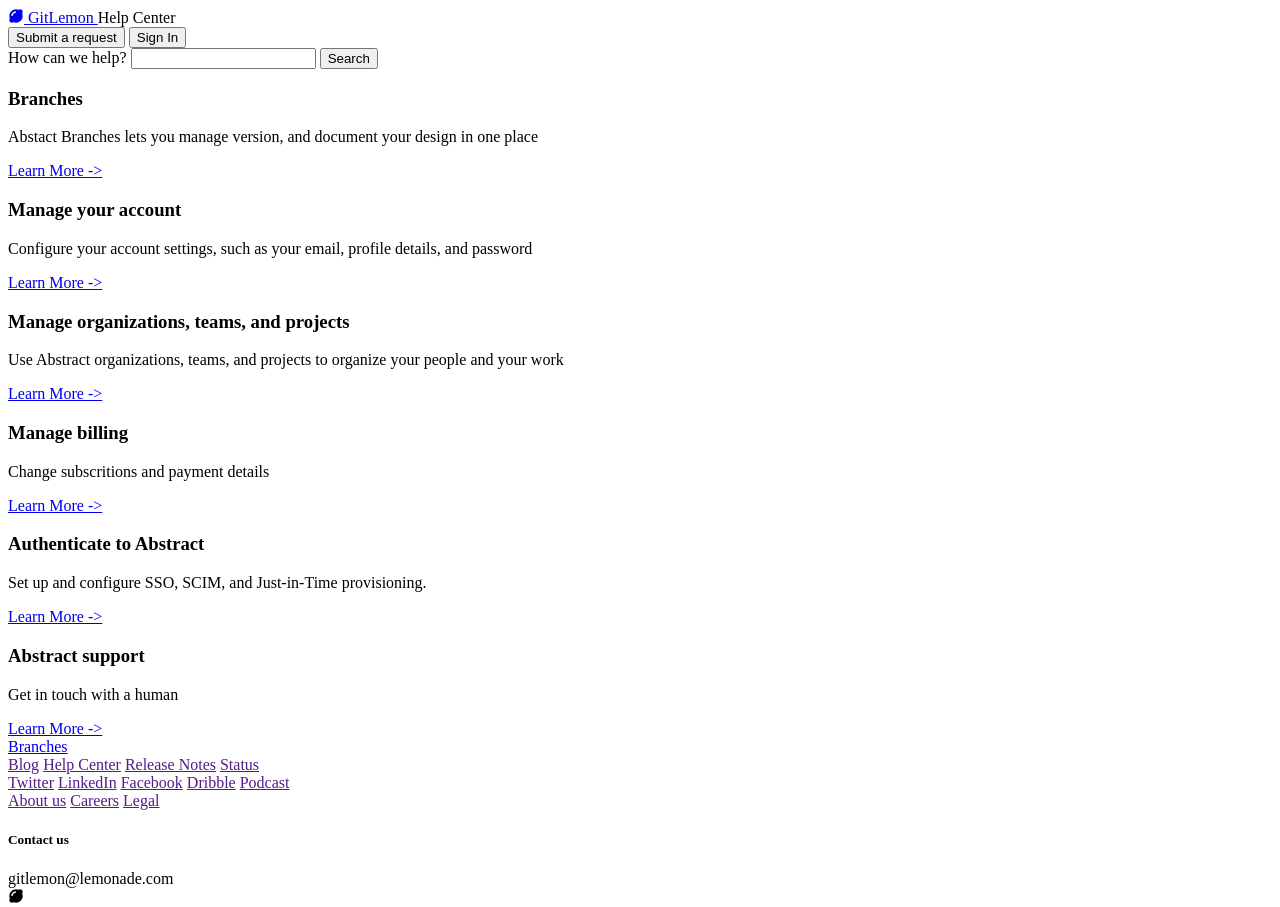
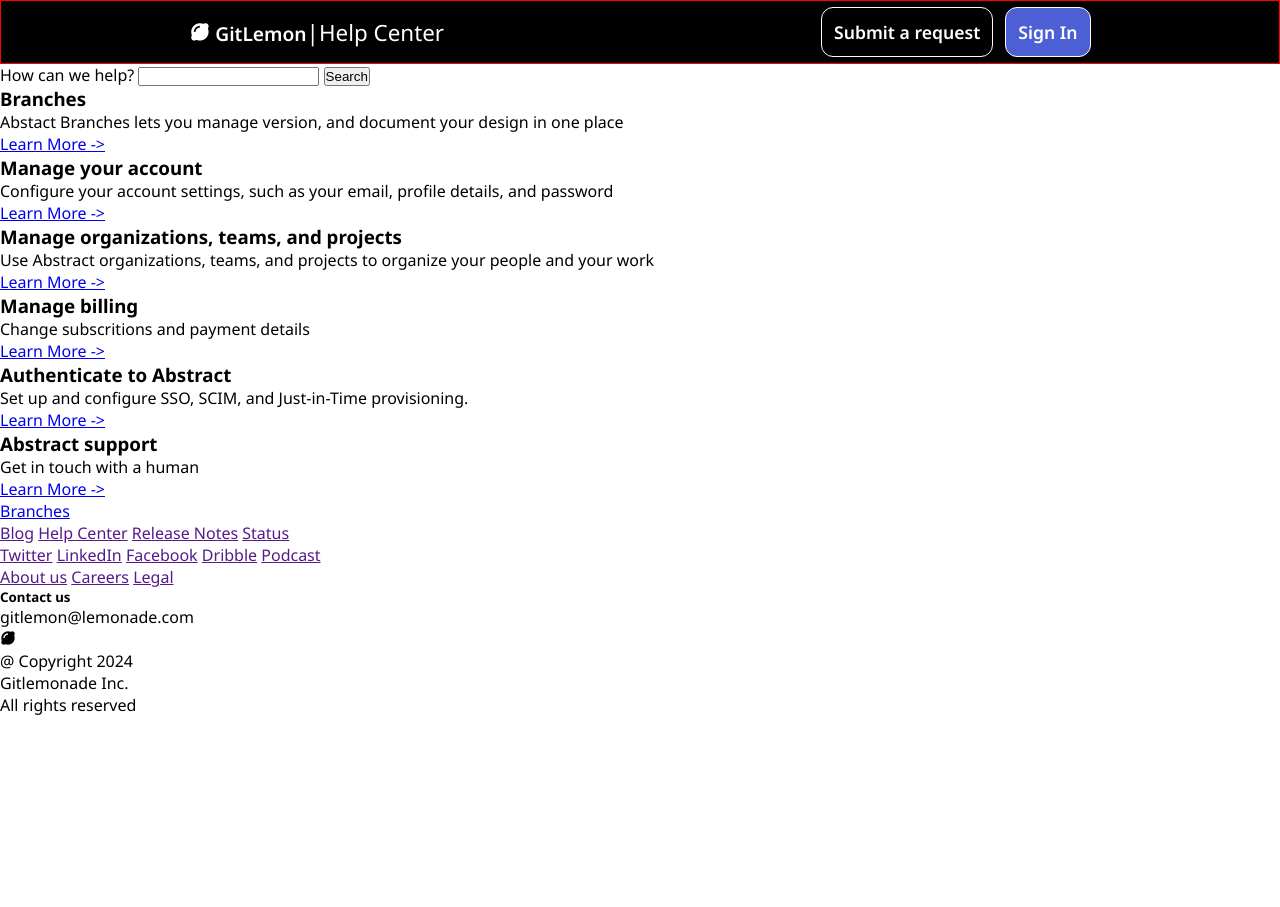
Before and after one commit to shyuuun/Web-Practice, a plain HTML site: page 8 - Full Page Practice/a - Abstract/index.html in a window 1280 px wide. Shown: the top 907 px of the page. After the commit the page ends 800 px from the top, so only its background shows below. Drawn offline with nearby package versions, Linux system fonts and the light colour scheme.

Commit message:
navbar added to a - abstract

```diff
--- a/8 - Full Page Practice/a - Abstract/css/styles.scss
+++ b/8 - Full Page Practice/a - Abstract/css/styles.scss
@@ -1 +1,78 @@
 @import 'colors';
+@import url('https://fonts.googleapis.com/css2?family=Noto+Sans:ital,wght@0,100..900;1,100..900&display=swap');
+
+@mixin debug {
+    border: 1px solid red;
+}
+
+* {
+    margin: 0;
+    padding: 0;
+    box-sizing: border-box;
+}
+
+body {
+    font-family: "Noto Sans", sans-serif;
+}
+
+nav {
+    @include debug();
+
+    display: flex;
+    align-items: center;
+    justify-content: space-around;
+    min-height: 4em;
+    background-color: $black;
+
+    .nav__btns {
+        display: flex;
+        gap: 12px;
+    }
+}
+
+
+.btn {
+    padding: 12px;
+    background: none;
+    outline: none;
+    color: $white;
+    font-size: 1.1rem;
+    font-weight: 600;
+    font-family: "Noto Sans", sans-serif;
+
+    &.border {
+        border: 1px solid $white;
+        border-radius: 12px;
+    }
+    &.hollow {
+        border: 1px solid $white;
+        border-radius: 12px;
+    }
+    &.hollow:hover {
+        background-color: $white;
+        color: $black;
+    }
+    &.big {
+        font-size: 1.3rem;
+    }
+    &.blueish {
+        background-color: $blue;
+    }
+
+}
+
+.logo {
+    text-decoration: none;
+    color: $white;
+    font-size: 1.2rem;
+    font-weight: 600;
+
+    > i {
+        font-size: 1.3rem;
+    }
+
+    >.logo__half {
+        font-weight: 400;
+        font-size: 1.4rem;
+    }
+}
--- a/8 - Full Page Practice/a - Abstract/index.html
+++ b/8 - Full Page Practice/a - Abstract/index.html
@@ -7,20 +7,21 @@
     <meta charset="UTF-8">
     <meta name="viewport" content="width=device-width, initial-scale=1.0">
     <link href='https://unpkg.com/boxicons@2.1.4/css/boxicons.min.css' rel='stylesheet'>
+    <link rel="stylesheet" href="css/styles.css">
     <title>a - Abstract</title>
 </head>
 <body>
     <nav>
         <div class="nav__text">
-            <a href="#">
+            <a href="#" class="logo">
                 <i class='bx bxs-lemon'></i>
-                GitLemon
+                GitLemon<span class="logo__half">|Help Center</span>
             </a>
-            <span>Help Center</span>
+
         </div>
         <div class="nav__btns">
-            <button>Submit a request</button>
-            <button>Sign In</button>
+            <button class="btn hollow">Submit a request</button>
+            <button class="btn blueish border">Sign In</button>
         </div>
     </nav>
     <main>
```
Also changed, not shown: 8 - Full Page Practice/a - Abstract/css/styles.css, 1 other file.
